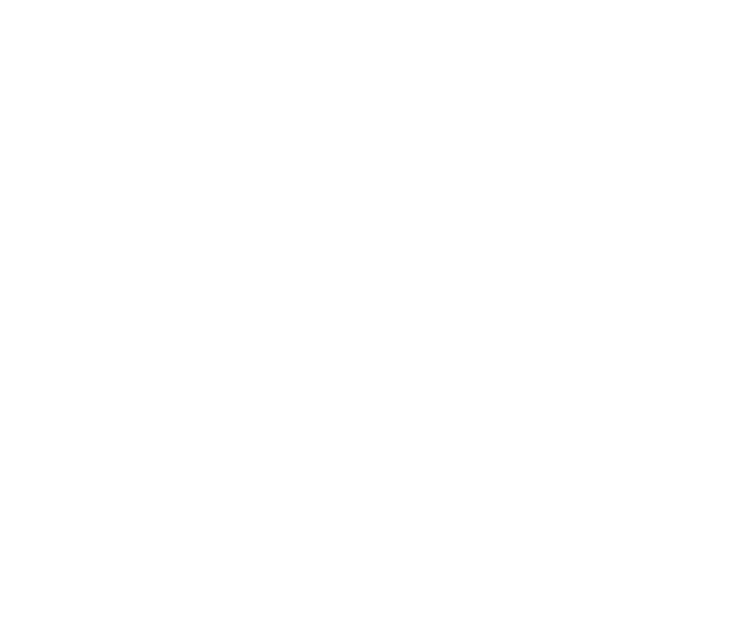
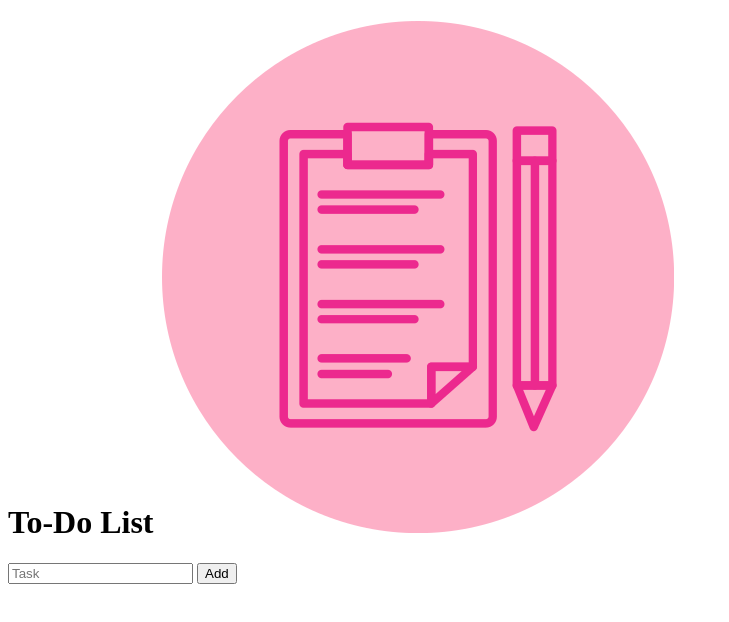
Before and after one commit to ju-nmd2023/fop-todo-list-alma23nz, a plain HTML site: page index.html in a window 1280 px wide. Shown: the whole page, without its empty margins (0-729 px from the left). Drawn offline with Linux system fonts and the light colour scheme.

Commit message:
added more details

```diff
--- a/index.html
+++ b/index.html
@@ -4,6 +4,20 @@
     <meta charset="UTF-8" />
     <meta name="viewport" content="width=device-width, initial-scale=1.0" />
     <title>Todo List</title>
+    <script src="main.js" defer></script>
   </head>
-  <body></body>
+  <body>
+    <div id="container">
+      <div id="todo-header">
+        <h1>
+          To-Do List <img src="9337608.png" alt="image of a list and a pen" />
+        </h1>
+      </div>
+      <div id="input-container">
+        <input type="text" id="inputbox" placeholder="Task" />
+        <button id="button">Add</button>
+      </div>
+      <ul id="taskList-container"></ul>
+    </div>
+  </body>
 </html>
```
Also changed, not shown: 9337608.png (added).
